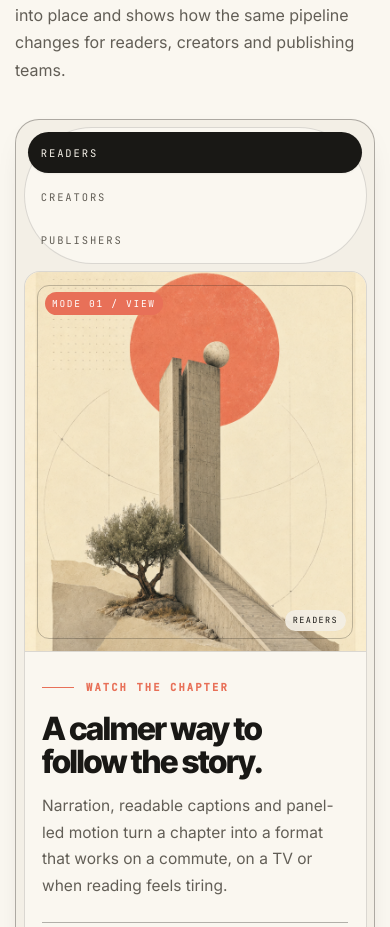
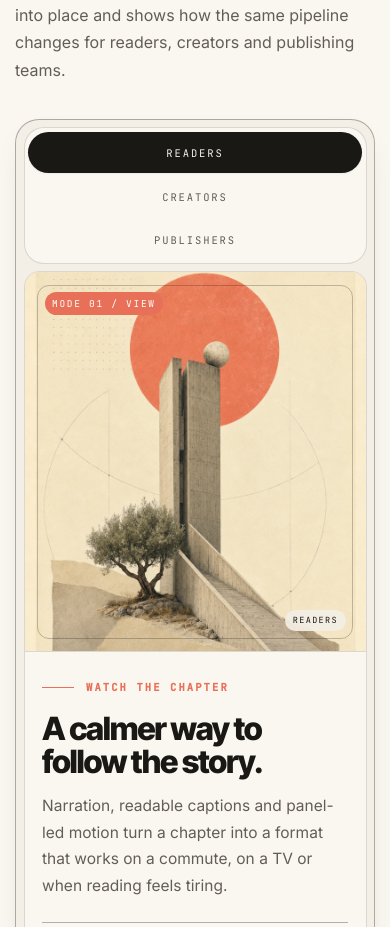
Before and after one commit to MattyMroz/MangaShiftWebsite, a Next.js app: page / in a window 390 px wide. Shown: the part 7765-8692 px from the top of the page. Built offline with nearby package versions, Linux system fonts and the light colour scheme.

Commit message:
fix(redesign): usecases taby mobilne - tablist rounded-[2rem] pionowy, taby wysrodkowane

```diff
--- a/src/widgets/UseCasesSection/ui/UseCasesSection.tsx
+++ b/src/widgets/UseCasesSection/ui/UseCasesSection.tsx
@@ -83,7 +83,7 @@ export const UseCasesSection = () => {
                     <div
                         role="tablist"
                         aria-label="MangaShift audiences"
-                        className="relative grid gap-1 rounded-full border border-[var(--line)] bg-[var(--surface)] p-1.5 sm:grid-cols-3"
+                        className="relative grid gap-1 rounded-[2rem] border border-[var(--line)] bg-[var(--surface)] p-1.5 sm:grid-cols-3 sm:rounded-full"
                     >
                         {modes.map((mode) => {
                             const selected = mode.id === active.id;
@@ -95,7 +95,7 @@ export const UseCasesSection = () => {
                                     aria-selected={selected}
                                     aria-controls="usecase-panel"
                                     onClick={() => setActiveId(mode.id)}
-                                    className="relative z-10 min-h-12 rounded-full px-5 py-3 text-left sm:text-center"
+                                    className="relative z-10 min-h-12 rounded-full px-5 py-3 text-center"
                                 >
                                     {selected && (
                                         <motion.span
```
